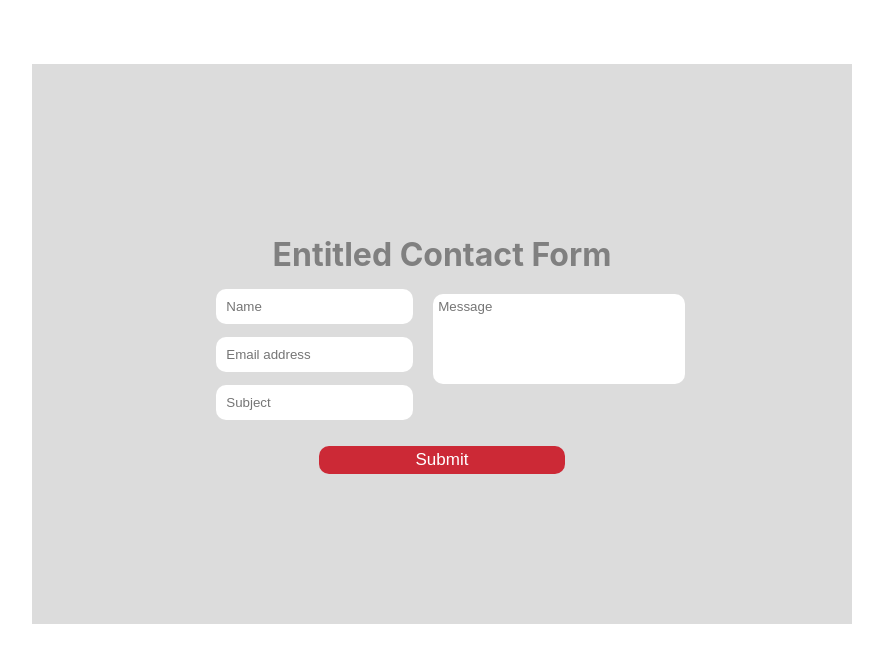
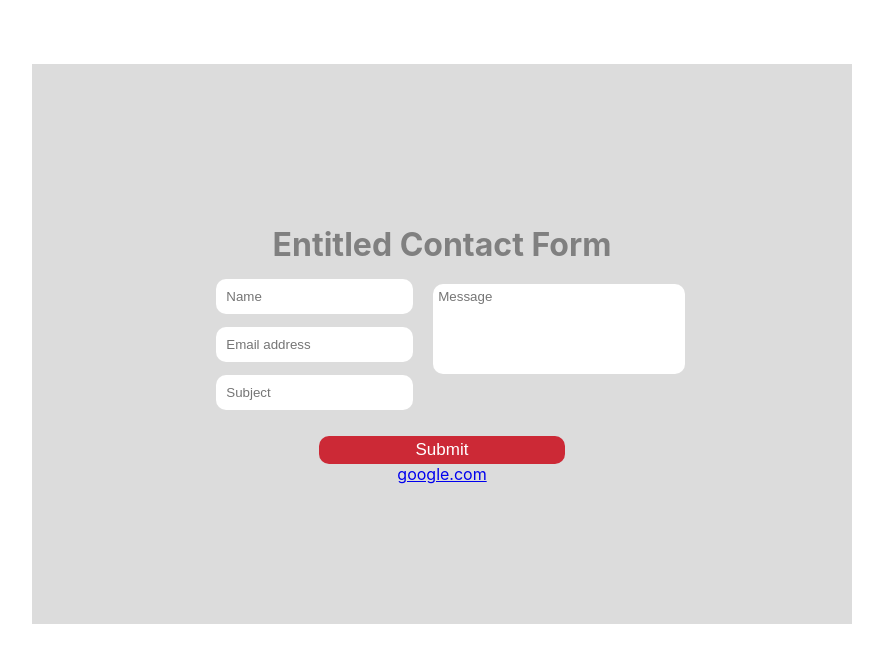
Before and after one commit to Reetika12/assignment1, a React (Create React App) app in the folder contact-us-form/: page / in a window 1280 px wide. Shown: the top 662 px of the page, without its empty margins (198-1081 px from the left). Built offline with nearby package versions, Linux system fonts and the light colour scheme.

Commit message:
link in different tab

```diff
--- a/contact-us-form/src/Components/contactUsForm.js
+++ b/contact-us-form/src/Components/contactUsForm.js
@@ -15,6 +15,9 @@ function ContactUsForm() {
         </WrapLeftfield>
       </WrapBothField>
       <SubmitButton>Submit</SubmitButton>
+      <a href="https://www.google.com/" target="_blank">
+        google.com
+      </a>
     </ParentComp>
   );
 }
```
